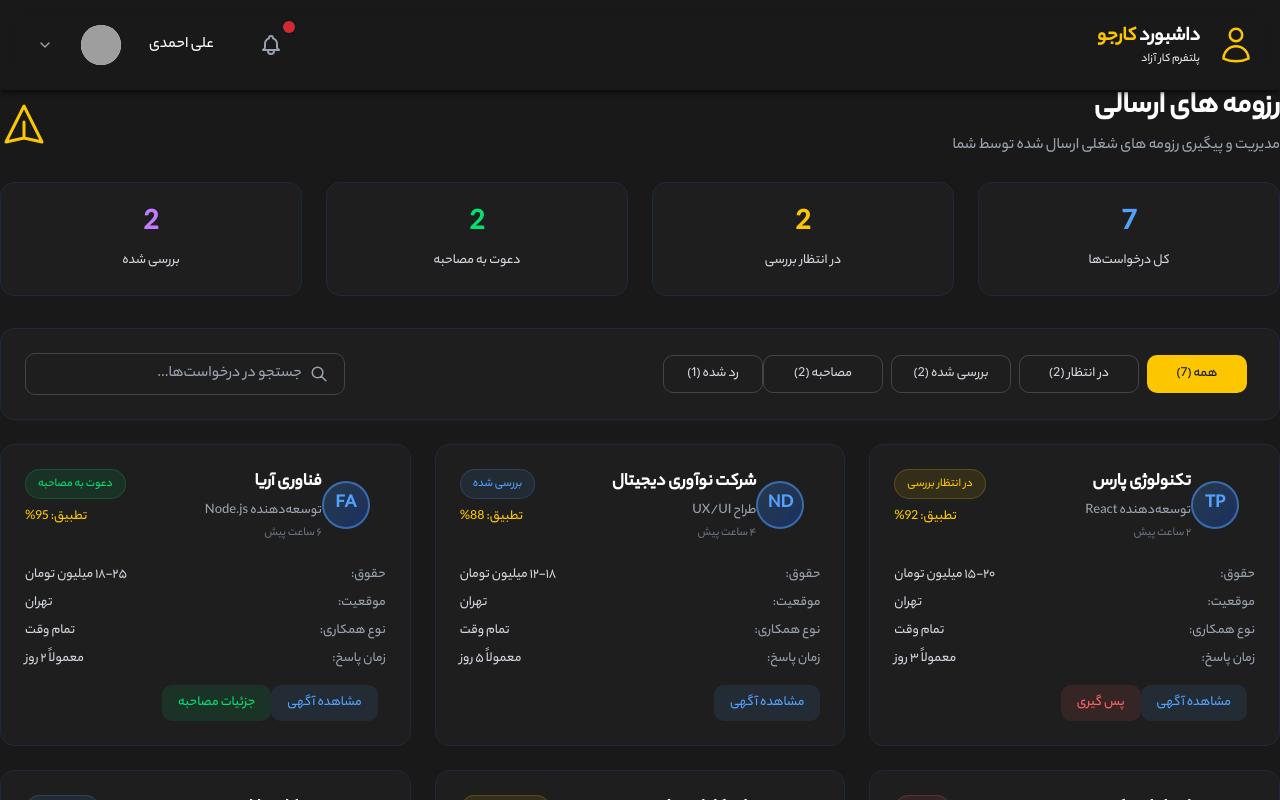
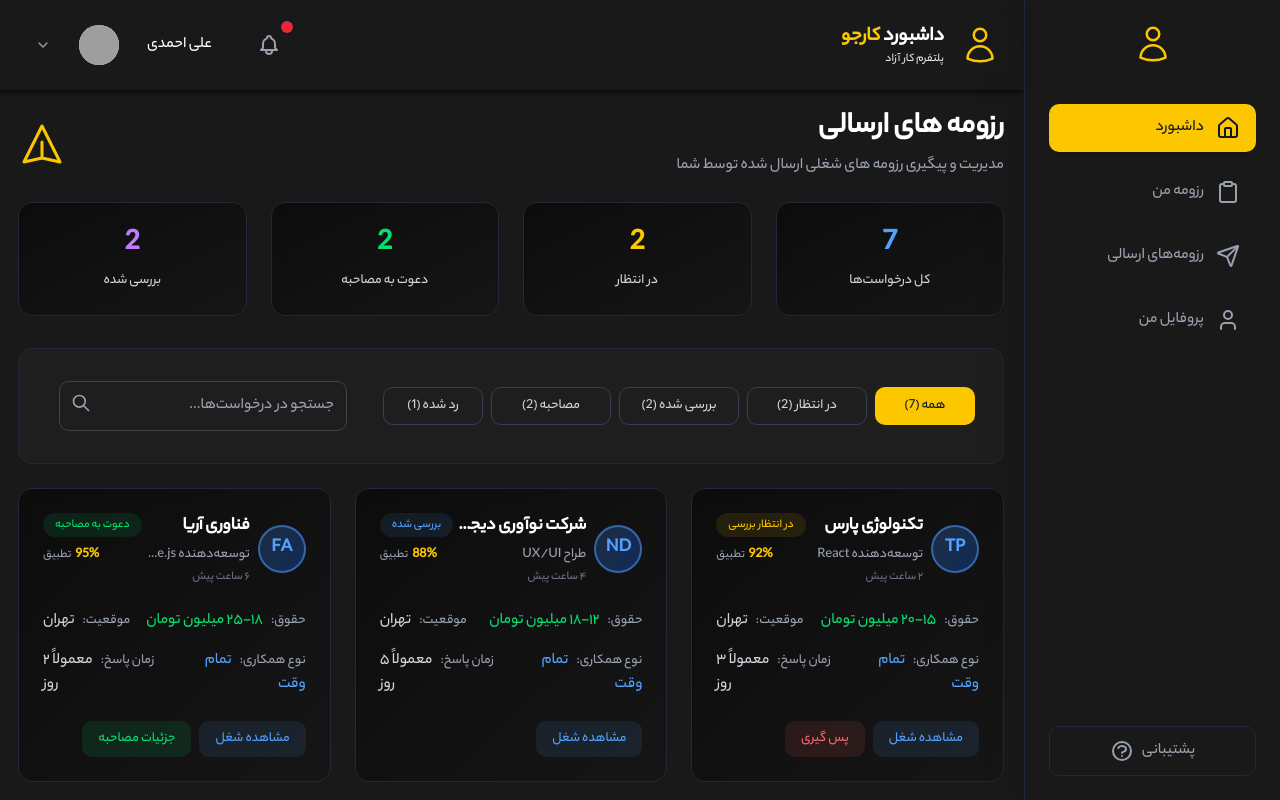
Before and after one commit to amirrezaynf/brayan-jobs, a Next.js app: page /karjoo/reveived-resumes in a window 1280 px wide. Shown: the top 800 px of the page. Built offline with nearby package versions, Linux system fonts and the light colour scheme; grey boxes are pictures that could not be loaded.

Commit message:
change received resumes page

```diff
--- a/src/app/globals.css
+++ b/src/app/globals.css
@@ -72,6 +72,15 @@ textarea::placeholder {
 }
 ::-webkit-scrollbar-thumb:hover {
   background: #6a6a6a;
+}
+
+/* Hide scrollbar for horizontal scroll tabs */
+.scrollbar-hide {
+  -ms-overflow-style: none; /* Internet Explorer 10+ */
+  scrollbar-width: none; /* Firefox */
+}
+.scrollbar-hide::-webkit-scrollbar {
+  display: none; /* Safari and Chrome */
 }
 
 /* Home page styles */
--- /dev/null
+++ b/src/app/karjoo/layout.jsx
@@ -0,0 +1,28 @@
+import "../globals.css";
+import KarjooHeader from "@/components/layout/header/KarjooHeader";
+import KarjooDashboard from "@/components/modules/karjoo/KarjooDashboard";
+export const metadata = {
+  title: "Brian Jobs",
+  description: "Brian Jobs",
+};
+
+export default function RootLayout({ children }) {
+  return (
+    <div className='min-h-screen bg-black/90  '>
+
+<div className="flex min-h-screen  text-gray-200">
+      <KarjooDashboard />
+
+      {/* Main Content Area */}
+      <div className="  flex-1 lg:mr-64">
+        {/* Header */}
+        <KarjooHeader />
+
+        {children}
+      </div>
+    </div>
+
+
+    </div>
+  );
+}
--- a/src/app/karjoo/profile/page.jsx
+++ b/src/app/karjoo/profile/page.jsx
@@ -72,8 +72,7 @@ export default function ProfilePage() {
   };
 
   return (
-    <div className="min-h-screen bg-black/90 text-white">
-      <KarjooHeader />
+    <div className="min-h-screen  text-white">
 
       <div className="max-w-4xl mx-auto px-4 py-8">
         {/* Header Section */}
--- a/src/app/karjoo/resume/page.jsx
+++ b/src/app/karjoo/resume/page.jsx
@@ -272,10 +272,9 @@ export default function ResumePage() {
 
   return (
     <div
-      className=" bg-black/90 text-gray-200 font-['Vazirmatn'] min-h-screen"
+      className="  text-gray-200 font-['Vazirmatn'] min-h-screen"
       dir="rtl"
     >
-      <KarjooHeader />
 
       <div className=" container mx-auto px-4 py-8 md:py-12">
         <div className="max-w-4xl mx-auto border border-gray-700  rounded-xl shadow-lg shadow-yellow-500/10 overflow-hidden">
--- a/src/app/karjoo/reveived-resumes/page.jsx
+++ b/src/app/karjoo/reveived-resumes/page.jsx
@@ -163,7 +163,6 @@ const InterviewDetailsModal = ({
         className="absolute inset-0 bg-black/70 backdrop-blur-sm"
         onClick={onClose}
       />
-
 
       {/* Modal */}
       <div className="relative bg-[#1e1e1e] rounded-2xl border border-gray-700 max-w-2xl w-full mx-4 max-h-[90vh] overflow-y-auto">
@@ -435,7 +434,7 @@ const InterviewDetailsModal = ({
                     strokeLinecap="round"
                     strokeLinejoin="round"
                     strokeWidth="2"
-                    d="M12 9v2m0 4h.01m-6.938 4h13.856c1.54 0 2.502-1.667 1.732-2.5L13.732 4c-.77-.833-1.964-.833-2.732 0L3.732 16.5c-.77.833.192 2.5 1.732 2.5z"
+                    d="M12 9v2m0 4l3 3m6-3a9 9 0 11-18 0 9 9 0 0118 0z"
                   />
                 </svg>
                 نکات مهم
@@ -472,38 +471,35 @@ const ApplicationCard = ({ application, onWithdraw, onViewJob }) => {
 
   return (
     <>
-
-      <div className="bg-[#1e1e1e] rounded-xl p-6 border border-gray-800 hover:border-yellow-400/50 transition-all duration-300">
-        <div className="flex items-start justify-between mb-6">
-          <div className="flex items-center space-x-4 space-x-reverse">
-            <div className="w-12 h-12 rounded-full bg-gradient-to-br from-blue-400/20 to-blue-600/30 border-2 border-blue-400/50 flex items-center justify-center">
-              <span className="font-bold text-lg text-blue-400">
+      <div className="bg-gradient-to-br from-black/50 to-black/10 backdrop-blur-sm rounded-xl p-4 md:p-6 border border-gray-800 hover:border-yellow-400/50 transition-all duration-300 w-full min-w-0">
+        <div className="flex items-start justify-between mb-4 md:mb-6">
+          <div className="flex items-center gap-2 space-x-reverse min-w-0 flex-1">
+            <div className="w-10 h-10 md:w-12 md:h-12 rounded-full bg-gradient-to-br from-blue-400/20 to-blue-600/30 border-2 border-blue-400/50 flex items-center justify-center flex-shrink-0">
+              <span className="font-bold text-sm md:text-lg text-blue-400">
                 {application.companyLogo}
               </span>
             </div>
-            <div className="text-right">
-              <h3 className="text-lg font-bold text-white">
+            <div className="text-right min-w-0 flex-1">
+              <h3 className="text-base md:text-lg font-bold text-white truncate">
                 {application.companyName}
               </h3>
-              <p className="text-gray-400 text-sm my-1">
+              <p className="text-gray-400 text-sm my-1 truncate">
                 {application.jobTitle}
               </p>
               <p className="text-gray-500 text-xs">{application.appliedDate}</p>
             </div>
           </div>
-          <div className="flex flex-col items-end space-y-2">
-            {/* Status Badge */}
-            <div
-              className={`px-3 py-1.5 rounded-full text-xs font-medium ${
+
+          <div className="flex flex-col items-end gap-2 flex-shrink-0">
+            <span
+              className={`px-2 md:px-3 py-1 rounded-full text-xs font-medium whitespace-nowrap ${
                 application.status === "pending"
-                  ? "bg-yellow-400/10 text-yellow-400 border border-yellow-400/20"
+                  ? "bg-yellow-400/10 text-yellow-400"
                   : application.status === "reviewed"
-                  ? "bg-blue-400/10 text-blue-400 border border-blue-400/20"
+                  ? "bg-blue-400/10 text-blue-400"
                   : application.status === "interview"
-                  ? "bg-green-400/10 text-green-400 border border-green-400/20"
-                  : application.status === "rejected"
-                  ? "bg-red-400/10 text-red-400 border border-red-400/20"
-                  : "border border-gray-700-400/10 text-gray-400 border border-gray-400/20"
+                  ? "bg-green-400/10 text-green-400"
+                  : "bg-red-400/10 text-red-400"
               }`}
             >
               {application.status === "pending"
@@ -513,53 +509,68 @@ const ApplicationCard = ({ application, onWithdraw, onViewJob }) => {
                 : application.status === "interview"
                 ? "دعوت به مصاحبه"
                 : "رد شده"}
-            </div>
-            {/* Match Score */}
-            <div className="text-yellow-400 text-sm font-medium">
-              تطبیق: {application.matchScore}%
+            </span>
+            <div className="flex items-center gap-1">
+              <span className="text-yellow-400 text-xs md:text-sm font-bold">
+                {application.matchScore}%
+              </span>
+              <span className="text-gray-400 text-xs">تطبیق</span>
             </div>
           </div>
         </div>
 
-        <div className="mb-4 space-y-2">
-          <div className="flex items-center justify-between text-sm">
-            <span className="text-gray-400">حقوق:</span>
-            <span className="text-gray-300">{application.salary} تومان</span>
+        <div className="space-y-3 md:space-y-4 mb-4 md:mb-6">
+          <div className="flex flex-col sm:flex-row sm:justify-between gap-2">
+            <div className="text-right min-w-0">
+              <span className="text-gray-400 text-xs md:text-sm">حقوق:</span>
+              <span className="text-green-400 text-sm md:text-base font-medium mr-2 break-words">
+                {application.salary} تومان
+              </span>
             </div>
-          <div className="flex items-center justify-between text-sm">
-            <span className="text-gray-400">موقعیت:</span>
-            <span className="text-gray-300">{application.location}</span>
+            <div className="text-right sm:text-left min-w-0">
+              <span className="text-gray-400 text-xs md:text-sm">موقعیت:</span>
+              <span className="text-gray-300 text-sm md:text-base mr-2 break-words">
+                {application.location}
+              </span>
             </div>
-          <div className="flex items-center justify-between text-sm">
-            <span className="text-gray-400">نوع همکاری:</span>
-            <span className="text-gray-300">{application.jobType}</span>
           </div>
-          <div className="flex items-center justify-between text-sm">
-            <span className="text-gray-400">زمان پاسخ:</span>
-            <span className="text-gray-300">{application.responseTime}</span>
+
+          <div className="flex flex-col sm:flex-row sm:justify-between gap-2">
+            <div className="text-right min-w-0">
+              <span className="text-gray-400 text-xs md:text-sm">
+                نوع همکاری:
+              </span>
+              <span className="text-blue-400 text-sm md:text-base mr-2 break-words">
+                {application.jobType}
+              </span>
+            </div>
+            <div className="text-right sm:text-left min-w-0">
+              <span className="text-gray-400 text-xs md:text-sm">
+                زمان پاسخ:
+              </span>
+              <span className="text-gray-300 text-sm md:text-base mr-2 break-words">
+                {application.responseTime}
+              </span>
+            </div>
           </div>
         </div>
 
         <div className="flex items-center justify-between">
-          <div className="flex space-x-2 space-x-reverse">
+          <div className="flex flex-wrap gap-2 min-w-0 flex-1">
             <button
               onClick={() => onViewJob(application.id)}
-              className="bg-blue-400/10 text-blue-400 px-4 py-2 rounded-lg hover:bg-blue-400/20 transition duration-200 text-sm"
+              className="bg-blue-400/10 text-blue-400 px-3 md:px-4 py-2 rounded-lg hover:bg-blue-400/20 transition duration-200 text-xs md:text-sm whitespace-nowrap"
             >
-              مشاهده آگهی
+              مشاهده شغل
             </button>
             {application.status === "pending" && (
               <button
                 onClick={() => {
-                  if (
-                    window.confirm(
-                      `آیا مطمئن هستید که درخواست خود را از ${application.companyName} پس بگیرید؟`
-                    )
-                  ) {
+                  if (confirm("آیا از پس گیری این درخواست اطمینان دارید؟")) {
                     onWithdraw(application.id);
                   }
                 }}
-                className="bg-red-400/10 text-red-400 px-4 py-2 rounded-lg hover:bg-red-400/20 transition duration-200 text-sm"
+                className="bg-red-400/10 text-red-400 px-3 md:px-4 py-2 rounded-lg hover:bg-red-400/20 transition duration-200 text-xs md:text-sm whitespace-nowrap"
               >
                 پس گیری
               </button>
@@ -567,7 +578,7 @@ const ApplicationCard = ({ application, onWithdraw, onViewJob }) => {
             {application.status === "interview" && (
               <button
                 onClick={() => setIsInterviewModalOpen(true)}
-                className="bg-green-400/10 text-green-400 px-4 py-2 rounded-lg hover:bg-green-400/20 transition duration-200 text-sm"
+                className="bg-green-400/10 text-green-400 px-3 md:px-4 py-2 rounded-lg hover:bg-green-400/20 transition duration-200 text-xs md:text-sm whitespace-nowrap"
               >
                 جزئیات مصاحبه
               </button>
@@ -577,7 +588,7 @@ const ApplicationCard = ({ application, onWithdraw, onViewJob }) => {
       </div>
 
       {/* Interview Details Modal */}
-      {isInterviewModalOpen && (
+      {application.interviewDetails && (
         <InterviewDetailsModal
           isOpen={isInterviewModalOpen}
           onClose={() => setIsInterviewModalOpen(false)}
@@ -598,25 +609,27 @@ const Filters = ({
   setSearchTerm,
   applications,
 }) => (
-  <div className="bg-[#1e1e1e] rounded-xl p-6 border border-gray-800 mb-6">
-    <div className="flex flex-col md:flex-row gap-4 items-center justify-between">
-      <div className="flex space-x-2 space-x-reverse">
+  <div className="bg-[#1e1e1e] rounded-xl p-4 md:p-6 border border-gray-800 mb-6">
+    <div className="flex flex-col-reverse gap-4 items-stretch md:items-center md:justify-between md:flex-row">
+      {/* تب‌های فیلتر - اسکرولی در موبایل */}
+      <div className="overflow-x-auto  px-1 scrollbar-hide">
+        <div className="flex gap-2 min-w-max pb-2 md:pb-0">
           <button
             onClick={() => setActiveFilter("all")}
-          className={`px-4 py-2 rounded-lg text-sm font-medium transition duration-200 min-w-[100px] ${
+            className={`px-3 md:px-4 py-2 rounded-lg text-xs md:text-sm font-medium transition duration-200 min-w-[80px] md:min-w-[100px] whitespace-nowrap flex-shrink-0 ${
               activeFilter === "all"
                 ? "bg-yellow-400 text-gray-900"
-              : "border border-gray-700-800 text-gray-300 hover:border border-gray-700-700"
+                : "border border-gray-700 text-gray-300 hover:border-gray-600"
             }`}
           >
             همه ({applications.length})
           </button>
           <button
             onClick={() => setActiveFilter("pending")}
-          className={`px-4 py-2 rounded-lg text-sm font-medium transition duration-200 min-w-[120px] ${
+            className={`px-3 md:px-4 py-2 rounded-lg text-xs md:text-sm font-medium transition duration-200 min-w-[80px] md:min-w-[120px] whitespace-nowrap flex-shrink-0 ${
               activeFilter === "pending"
                 ? "bg-yellow-400 text-gray-900"
-              : "border border-gray-700-800 text-gray-300 hover:border border-gray-700-700"
+                : "border border-gray-700 text-gray-300 hover:border-gray-600"
             }`}
           >
             در انتظار (
@@ -624,10 +637,10 @@ const Filters = ({
           </button>
           <button
             onClick={() => setActiveFilter("reviewed")}
-          className={`px-4 py-2 rounded-lg text-sm font-medium transition duration-200 min-w-[120px] ${
+            className={`px-3 md:px-4 py-2 rounded-lg text-xs md:text-sm font-medium transition duration-200 min-w-[80px] md:min-w-[120px] whitespace-nowrap flex-shrink-0 ${
               activeFilter === "reviewed"
                 ? "bg-yellow-400 text-gray-900"
-              : "border border-gray-700-800 text-gray-300 hover:border border-gray-700-700"
+                : "border border-gray-700 text-gray-300 hover:border-gray-600"
             }`}
           >
             بررسی شده (
@@ -635,10 +648,10 @@ const Filters = ({
           </button>
           <button
             onClick={() => setActiveFilter("interview")}
-          className={`px-4 py-2 rounded-lg text-sm font-medium transition duration-200 min-w-[120px] ${
+            className={`px-3 md:px-4 py-2 rounded-lg text-xs md:text-sm font-medium transition duration-200 min-w-[80px] md:min-w-[120px] whitespace-nowrap flex-shrink-0 ${
               activeFilter === "interview"
                 ? "bg-yellow-400 text-gray-900"
-              : "border border-gray-700-800 text-gray-300 hover:border border-gray-700-700"
+                : "border border-gray-700 text-gray-300 hover:border-gray-600"
             }`}
           >
             مصاحبه (
@@ -646,20 +659,22 @@ const Filters = ({
           </button>
           <button
             onClick={() => setActiveFilter("rejected")}
-          className={`px-4 py-2 rounded-lg text-sm font-medium transition duration-200 min-w-[100px] ${
+            className={`px-3 md:px-4 py-2 rounded-lg text-xs md:text-sm font-medium transition duration-200 min-w-[80px] md:min-w-[100px] whitespace-nowrap flex-shrink-0 ${
               activeFilter === "rejected"
                 ? "bg-yellow-400 text-gray-900"
-              : "border border-gray-700-800 text-gray-300 hover:border border-gray-700-700"
+                : "border border-gray-700 text-gray-300 hover:border-gray-600"
             }`}
           >
             رد شده (
             {applications.filter((app) => app.status === "rejected").length})
           </button>
         </div>
+      </div>
 
-      <div className="flex items-center border border-gray-700-800 rounded-lg px-4 py-2 w-full md:w-80">
+      {/* جستجو */}
+      <div className="flex relative items-center rounded-lg px-4 py-2 w-full md:w-80">
         <svg
-          className="w-5 h-5 text-gray-400 ml-2"
+          className="w-5 h-5 text-gray-400 ml-2 absolute left-5 top-5"
           fill="none"
           viewBox="0 0 24 24"
           stroke="currentColor"
@@ -671,12 +686,11 @@ const Filters = ({
             d="M21 21l-6-6m2-5a7 7 0 11-14 0 7 7 0 0114 0z"
           />
         </svg>
-        <input
-          type="text"
+        <CustomInput
           placeholder="جستجو در درخواست‌ها..."
           value={searchTerm}
           onChange={(e) => setSearchTerm(e.target.value)}
-          className="bg-transparent text-white placeholder-gray-400 focus:outline-none w-full text-right"
+          className="bg-transparent focus:ring-0 text-right text-sm md:text-base"
         />
       </div>
     </div>
@@ -696,30 +710,30 @@ const QuickStats = ({ applications }) => {
   ).length;
 
   return (
-    <div className="grid grid-cols-1 md:grid-cols-4 gap-6 mb-8">
-      <div className="bg-[#1e1e1e] rounded-xl p-6 border border-gray-800 text-center">
-        <div className="text-3xl font-bold text-blue-400 mb-2">
+    <div className=" grid grid-cols-2 sm:grid-cols-2 md:grid-cols-4 gap-4 md:gap-6 mb-6 md:mb-8">
+      <div className="bg-gradient-to-br from-black/50 to-black/10 backdrop-blur-sm rounded-xl p-4 md:p-6 border border-gray-800 text-center">
+        <div className="text-2xl md:text-3xl font-bold text-blue-400 mb-1 md:mb-2">
           {applications.length}
         </div>
-        <div className="text-gray-300 text-sm">کل درخواست‌ها</div>
+        <div className="text-gray-300 text-xs md:text-sm">کل درخواست‌ها</div>
       </div>
-      <div className="bg-[#1e1e1e] rounded-xl p-6 border border-gray-800 text-center">
-        <div className="text-3xl font-bold text-yellow-400 mb-2">
+      <div className="bg-gradient-to-br from-black/50 to-black/10 backdrop-blur-sm rounded-xl p-4 md:p-6 border border-gray-800 text-center">
+        <div className="text-2xl md:text-3xl font-bold text-yellow-400 mb-1 md:mb-2">
           {pendingCount}
         </div>
-        <div className="text-gray-300 text-sm">در انتظار بررسی</div>
+        <div className="text-gray-300 text-xs md:text-sm">در انتظار</div>
       </div>
-      <div className="bg-[#1e1e1e] rounded-xl p-6 border border-gray-800 text-center">
-        <div className="text-3xl font-bold text-green-400 mb-2">
+      <div className="bg-gradient-to-br from-black/50 to-black/10 backdrop-blur-sm rounded-xl p-4 md:p-6 border border-gray-800 text-center">
+        <div className="text-2xl md:text-3xl font-bold text-green-400 mb-1 md:mb-2">
           {interviewCount}
         </div>
-        <div className="text-gray-300 text-sm">دعوت به مصاحبه</div>
+        <div className="text-gray-300 text-xs md:text-sm">دعوت به مصاحبه</div>
       </div>
-      <div className="bg-[#1e1e1e] rounded-xl p-6 border border-gray-800 text-center">
-        <div className="text-3xl font-bold text-purple-400 mb-2">
+      <div className="bg-gradient-to-br from-black/50 to-black/10 backdrop-blur-sm rounded-xl p-4 md:p-6 border border-gray-800 text-center">
+        <div className="text-2xl md:text-3xl font-bold text-purple-400 mb-1 md:mb-2">
           {reviewedCount}
         </div>
-        <div className="text-gray-300 text-sm">بررسی شده</div>
+        <div className="text-gray-300 text-xs md:text-sm">بررسی شده</div>
       </div>
     </div>
   );
@@ -786,14 +800,11 @@ function ReceivedResumesPageContent() {
   };
 
   return (
-    <div className="min-h-screen bg-black/90 text-white pb-6 ">
-      <KarjooHeader />
-
-
+    <div className="min-h-screen max-w-screen text-white pb-6 p-5 ">
       <div className="max-w-7xl mx-auto space-y-6 ">
-        <div className="flex items-center justify-between">
+        <div className="flex items-center  justify-between">
           <div>
-            <h1 className="text-3xl font-bold text-white text-right">
+            <h1 className="text-3xl  font-bold text-white text-right">
               رزومه های ارسالی
             </h1>
             <p className="text-gray-400 mt-2 text-right">
@@ -862,15 +873,15 @@ function ReceivedResumesPageContent() {
         </div>
 
         {totalPages > 1 && (
-          <div className="flex items-center justify-center mt-8">
-            <div className="flex space-x-2 space-x-reverse">
+          <div className="flex items-center justify-center mt-6 md:mt-8">
+            <div className="flex flex-wrap gap-2 justify-center">
               <button
                 onClick={handlePrevPage}
                 disabled={currentPage === 1}
-                className={`px-4 py-2 rounded-lg transition duration-200 ${
+                className={`px-3 md:px-4 py-2 rounded-lg transition duration-200 text-sm md:text-base ${
                   currentPage === 1
-                    ? "border border-gray-700-700 text-gray-500 cursor-not-allowed"
-                    : "border border-gray-700-800 text-gray-300 hover:border border-gray-700-700"
+                    ? "border border-gray-700 text-gray-500 cursor-not-allowed"
+                    : "border border-gray-700 text-gray-300 hover:border-gray-600"
                 }`}
               >
                 قبلی
@@ -888,10 +899,10 @@ function ReceivedResumesPageContent() {
                   <button
                     key={pageNumber}
                     onClick={() => handlePageChange(pageNumber)}
-                    className={`px-4 py-2 rounded-lg font-medium transition duration-200 ${
+                    className={`px-3 md:px-4 py-2 rounded-lg font-medium transition duration-200 text-sm md:text-base min-w-[40px] md:min-w-[44px] ${
                       currentPage === pageNumber
                         ? "bg-yellow-400 text-gray-900"
-                        : "border border-gray-700-800 text-gray-300 hover:border border-gray-700-700"
+                        : "border border-gray-700 text-gray-300 hover:border-gray-600"
                     }`}
                   >
                     {pageNumber}
@@ -901,10 +912,10 @@ function ReceivedResumesPageContent() {
               <button
                 onClick={handleNextPage}
                 disabled={currentPage === totalPages}
-                className={`px-4 py-2 rounded-lg transition duration-200 ${
+                className={`px-3 md:px-4 py-2 rounded-lg transition duration-200 text-sm md:text-base ${
                   currentPage === totalPages
-                    ? "border border-gray-700-700 text-gray-500 cursor-not-allowed"
-                    : "border border-gray-700-800 text-gray-300 hover:border border-gray-700-700"
+                    ? "border border-gray-700 text-gray-500 cursor-not-allowed"
+                    : "border border-gray-700 text-gray-300 hover:border-gray-600"
                 }`}
               >
                 بعدی
--- a/src/components/layout/footer/Footer.jsx
+++ b/src/components/layout/footer/Footer.jsx
@@ -128,7 +128,7 @@ export default function Footer() {
 
             {/* Copyright */}
             <div className="text-center md:text-right">
-            <div class="flex items-center gap-2 text-neutral-500 md:justify-center text-xs font-normal p-2 border-surface-05 md:mt-2 mt-4">کلیه حقوق مادی و معنوی این سایت متعلق به پلتفرم استخدامی دکتر برایان اعتماد می باشد</div>
+            <div className="flex items-center gap-2 text-neutral-500 md:justify-center text-xs font-normal p-2 border-surface-05 md:mt-2 mt-4">کلیه حقوق مادی و معنوی این سایت متعلق به پلتفرم استخدامی دکتر برایان اعتماد می باشد</div>
             </div>
           </div>
         </div>
--- a/src/components/layout/header/KarjooMobileMenu.jsx
+++ b/src/components/layout/header/KarjooMobileMenu.jsx
@@ -13,7 +13,7 @@ export default function KarjooMobileMenu({
       {/* Mobile Menu Button */}
       <button
         onClick={() => setIsMobileMenuOpen(!isMobileMenuOpen)}
-        className="fixed top-4 right-4 z-[60] lg:hidden hover:bg-yellow-400 hover:text-gray-900 bg-black/90 text-white p-3 rounded-lg border border-gray-700 transition-colors duration-200"
+        className="fixed top-4 right-4 z-[60] lg:hidden hover:bg-yellow-400 hover:text-gray-900 bg-[#2a2a2a] text-white p-3 rounded-lg border border-gray-700 transition-colors duration-200"
       >
         <svg
           className="w-6 h-6"
```
Also changed, not shown: src/app/karjoo/page.jsx (+0 -11 lines). Lines whose indentation alone changed are shown as unchanged.
